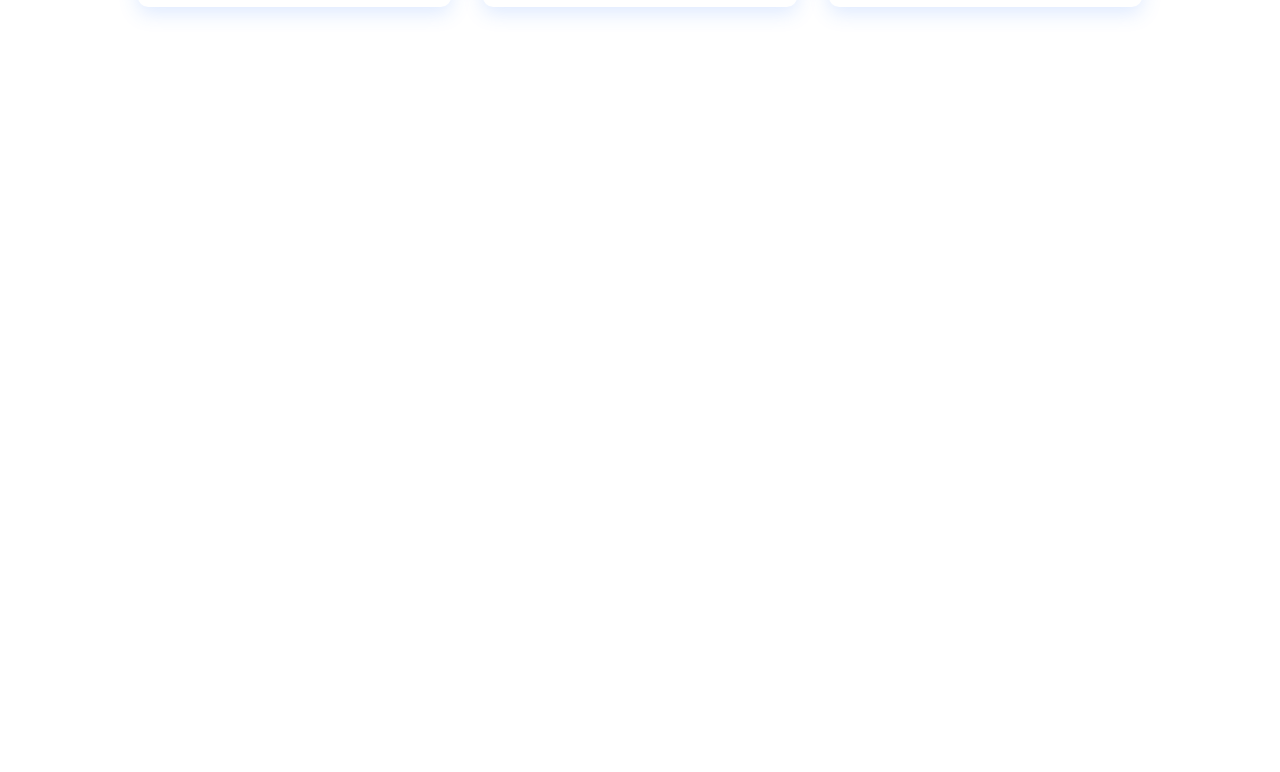
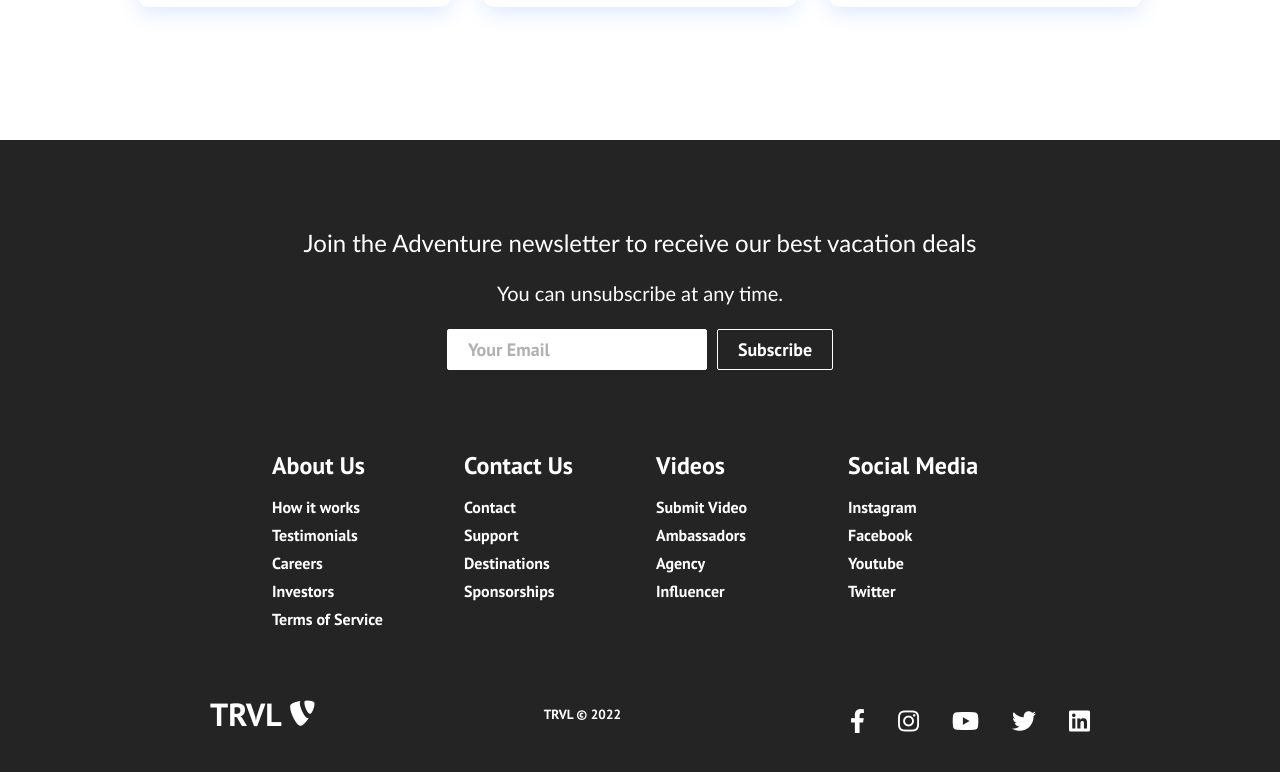
Before and after one commit to fatmadurak/react-website-1, a React (Create React App) app: page / in a window 1280 px wide. Shown: the part 1785-2557 px from the top of the page. Before the commit the page ends 1925 px from the top, so only its background shows below. Built offline with nearby package versions, Linux system fonts and the light colour scheme.

Commit message:
commited

```diff
--- a/src/App.css
+++ b/src/App.css
@@ -4,3 +4,41 @@
   padding: 0;
   font-family: 'PT Sans', sans-serif;
 }
+
+.home,
+.services,
+.products,
+.sign-up {
+  display: flex;
+  height: 100vh;
+  align-items: center;
+  justify-content: center;
+
+}
+
+.services {
+  background-image: url('../public/images/img-2.jpg');
+  background-position: center;
+  background-size: cover;
+  background-repeat: no-repeat;
+  color: #fff;
+  font-size: 100px;
+}
+
+.products {
+  background-image: url('../public/images/img-1.jpg');
+  background-position: center;
+  background-size: fill;
+  background-repeat: no-repeat;
+  color: #fff;
+  font-size: 100px;
+}
+
+.sign-up {
+  background-image: url('../public/images/img-8.jpg');
+  background-position: center;
+  background-size: cover;
+  background-repeat: no-repeat;
+  color: #fff;
+  font-size: 100px;
+}
--- a/src/App.js
+++ b/src/App.js
@@ -2,6 +2,9 @@
 import Navbar from './components/Navbar';
 import { BrowserRouter as Router,Routes,Route } from 'react-router-dom';
 import Home from './components/pages/Home';
+import Services from './components/pages/Services';
+import Product from './components/pages/Product';
+import SignUp from './components/pages/SignUp';
 
 function App() {
   return (
@@ -12,6 +15,9 @@
        <Navbar/>
        <Routes>
           <Route path='/' element={<Home/>} />
+          <Route path='/services' element={<Services/>} />
+          <Route path='/products' element={<Product/>} />
+          <Route path='/sign-up' element={<SignUp/>} />
         </Routes>
      </Router>
 
--- a/src/components/Footer.js
+++ b/src/components/Footer.js
@@ -0,0 +1,120 @@
+import React from 'react';
+import './footer.css';
+import Button from './Button';
+import { Link } from 'react-router-dom';
+
+function Footer() {
+  return (
+    <div className='footer-container'>
+      <section className='footer-subscription'>
+        <p className='footer-subscription-heading'>
+          Join the Adventure newsletter to receive our best vacation deals
+        </p>
+        <p className='footer-subscription-text'>
+          You can unsubscribe at any time.
+        </p>
+        <div className='input-areas'>
+          <form>
+            <input
+              className='footer-input'
+              name='email'
+              type='email'
+              placeholder='Your Email'
+            />
+            <Button buttonStyle='btn--outline'>Subscribe</Button>
+          </form>
+        </div>
+      </section>
+      <div class='footer-links'>
+        <div className='footer-link-wrapper'>
+          <div class='footer-link-items'>
+            <h2>About Us</h2>
+            <Link to='/sign-up'>How it works</Link>
+            <Link to='/'>Testimonials</Link>
+            <Link to='/'>Careers</Link>
+            <Link to='/'>Investors</Link>
+            <Link to='/'>Terms of Service</Link>
+          </div>
+          <div class='footer-link-items'>
+            <h2>Contact Us</h2>
+            <Link to='/'>Contact</Link>
+            <Link to='/'>Support</Link>
+            <Link to='/'>Destinations</Link>
+            <Link to='/'>Sponsorships</Link>
+          </div>
+        </div>
+        <div className='footer-link-wrapper'>
+          <div class='footer-link-items'>
+            <h2>Videos</h2>
+            <Link to='/'>Submit Video</Link>
+            <Link to='/'>Ambassadors</Link>
+            <Link to='/'>Agency</Link>
+            <Link to='/'>Influencer</Link>
+          </div>
+          <div class='footer-link-items'>
+            <h2>Social Media</h2>
+            <Link to='/'>Instagram</Link>
+            <Link to='/'>Facebook</Link>
+            <Link to='/'>Youtube</Link>
+            <Link to='/'>Twitter</Link>
+          </div>
+        </div>
+      </div>
+      <section class='social-media'>
+        <div class='social-media-wrap'>
+          <div class='footer-logo'>
+            <Link to='/' className='social-logo'>
+              TRVL
+              <i class='fab fa-typo3' />
+            </Link>
+          </div>
+          <small class='website-rights'>TRVL © 2022</small>
+          <div class='social-icons'>
+            <Link
+              class='social-icon-link facebook'
+              to='/'
+              target='_blank'
+              aria-label='Facebook'
+            >
+              <i class='fab fa-facebook-f' />
+            </Link>
+            <Link
+              class='social-icon-link instagram'
+              to='/'
+              target='_blank'
+              aria-label='Instagram'
+            >
+              <i class='fab fa-instagram' />
+            </Link>
+            <Link
+              class='social-icon-link youtube'
+              to='/'
+              target='_blank'
+              aria-label='Youtube'
+            >
+              <i class='fab fa-youtube' />
+            </Link>
+            <Link
+              class='social-icon-link twitter'
+              to='/'
+              target='_blank'
+              aria-label='Twitter'
+            >
+              <i class='fab fa-twitter' />
+            </Link>
+            <Link
+              class='social-icon-link twitter'
+              to='/'
+              target='_blank'
+              aria-label='LinkedIn'
+            >
+              <i class='fab fa-linkedin' />
+            </Link>
+          </div>
+        </div>
+      </section>
+    </div>
+  );
+}
+
+export default Footer;
--- a/src/components/footer.css
+++ b/src/components/footer.css
@@ -0,0 +1,163 @@
+.footer-container {
+    background-color: #242424;
+    padding: 4rem 0 2rem 0;
+    display: flex;
+    flex-direction: column;
+    justify-content: center;
+    align-items: center;
+  }
+
+  .footer-subscription {
+    display: flex;
+    flex-direction: column;
+    justify-content: center;
+    align-items: center;
+    text-align: center;
+
+    margin-bottom: 24px;
+    padding: 24px;
+    color: #fff;
+  }
+
+  .footer-subscription > p {
+    font-family: 'Trebuchet MS', 'Lucida Sans Unicode', 'Lucida Grande',
+      'Lucida Sans', Arial, sans-serif;
+  }
+
+  .footer-subscription-heading {
+    margin-bottom: 24px;
+    font-size: 24px;
+  }
+
+  .footer-subscription-text {
+    margin-bottom: 24px;
+    font-size: 20px;
+  }
+
+  .footer-input {
+    padding: 8px 20px;
+    border-radius: 2px;
+    margin-right: 10px;
+    outline: none;
+    border: none;
+    font-size: 18px;
+    margin-bottom: 16px;
+    border: 1px solid #fff;
+  }
+
+  .footer-links {
+    width: 100%;
+    max-width: 1000px;
+    display: flex;
+    justify-content: center;
+  }
+
+  .footer-link-wrapper {
+    display: flex;
+  }
+
+  .footer-link-items {
+    display: flex;
+    flex-direction: column;
+    align-items: flex-start;
+    margin: 16px;
+    text-align: left;
+    width: 160px;
+    box-sizing: border-box;
+  }
+
+  .footer-link-items h2 {
+    margin-bottom: 16px;
+  }
+
+  .footer-link-items > h2 {
+    color: #fff;
+  }
+
+  .footer-link-items a {
+    color: #fff;
+    text-decoration: none;
+    margin-bottom: 0.5rem;
+  }
+
+  .footer-link-items a:hover {
+    color: #e9e9e9;
+    transition: 0.3s ease-out;
+  }
+
+  .footer-email-form h2 {
+    margin-bottom: 2rem;
+  }
+
+  .footer-input::placeholder {
+    color: #b1b1b1;
+  }
+
+  /* Social Icons */
+  .social-icon-link {
+    color: #fff;
+    font-size: 24px;
+  }
+
+  .social-media {
+    max-width: 1000px;
+    width: 100%;
+  }
+
+  .social-media-wrap {
+    display: flex;
+    justify-content: space-between;
+    align-items: center;
+    width: 90%;
+    max-width: 1000px;
+    margin: 40px auto 0 auto;
+  }
+
+  .social-icons {
+    display: flex;
+    justify-content: space-between;
+    align-items: center;
+    width: 240px;
+  }
+
+  .social-logo {
+    color: #fff;
+    justify-self: start;
+    margin-left: 20px;
+    cursor: pointer;
+    text-decoration: none;
+    font-size: 2rem;
+    display: flex;
+    align-items: center;
+    margin-bottom: 16px;
+  }
+
+  .website-rights {
+    color: #fff;
+    margin-bottom: 16px;
+  }
+
+  @media screen and (max-width: 820px) {
+    .footer-links {
+      padding-top: 2rem;
+    }
+
+    .footer-input {
+      width: 100%;
+    }
+
+    .btn {
+      width: 100%;
+    }
+
+    .footer-link-wrapper {
+      flex-direction: column;
+    }
+
+    .social-media-wrap {
+      flex-direction: column;
+    }
+  }
+
+  @media screen and (max-width: 768px) {
+  }
--- a/src/components/pages/Home.js
+++ b/src/components/pages/Home.js
@@ -2,12 +2,14 @@
 import "../../App.css";
 import HeroSection from '../HeroSection';
 import Cards from '../Cards';
+import Footer from '../Footer';
 
 function Home() {
   return (
     <div>
       <HeroSection/>
       <Cards />
+      <Footer/>
     </div>
   )
 }
--- a/src/components/pages/Product.js
+++ b/src/components/pages/Product.js
@@ -0,0 +1,14 @@
+
+import React from 'react';
+import "../../App.css";
+
+function Product() {
+  return (
+
+
+      <h1 className='products'> PRODUCTS</h1>
+
+  )
+}
+
+export default Product
--- a/src/components/pages/Services.js
+++ b/src/components/pages/Services.js
@@ -0,0 +1,11 @@
+
+import React from 'react';
+import "../../App.css";
+
+function Services() {
+  return (
+   <h1 className='services'> SERVİCES</h1>
+  )
+}
+
+export default Services
--- a/src/components/pages/SignUp.js
+++ b/src/components/pages/SignUp.js
@@ -0,0 +1,10 @@
+import React from 'react';
+import "../../App.css";
+
+function SignUp() {
+  return (
+    <h1 className='sign-up'>SIGN UP</h1>
+  )
+}
+
+export default SignUp
```
